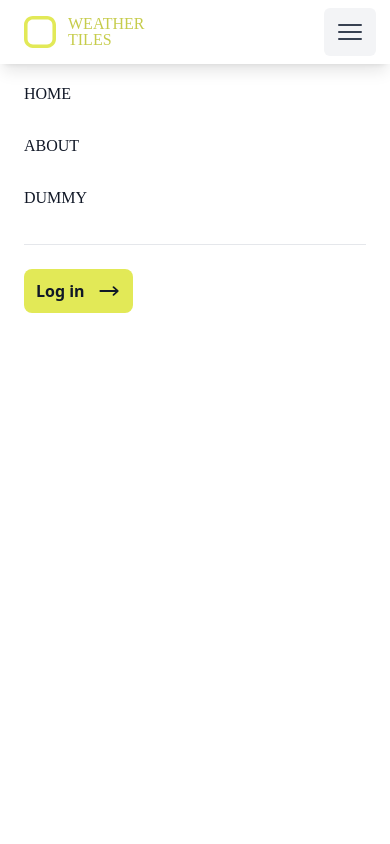
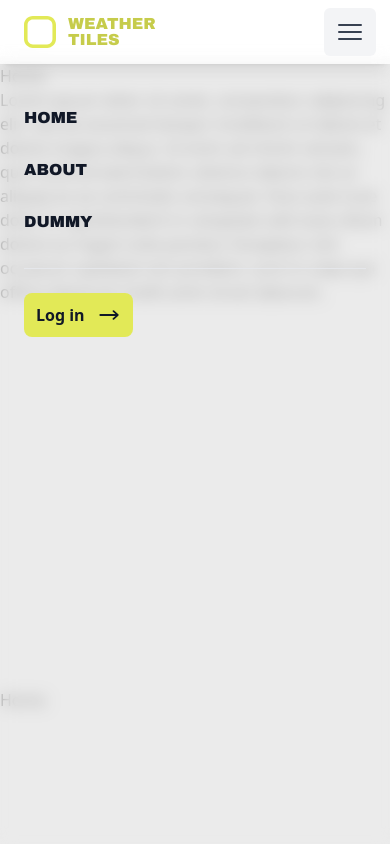
Before and after one commit to bananasmoothii/weather-tiles-demo, a Vue app: page / in a window 390 px wide. Both pictures are taken after a click on the button 350 px from the left and 32 px from the top of the page. Shown: the top 844 px of the page. Built offline with nearby package versions, Linux system fonts and the light colour scheme.

Commit message:
Navbar done AND MOBILE ANIMATIONS

```diff
--- a/src/assets/style.css
+++ b/src/assets/style.css
@@ -4,7 +4,7 @@
 
 @font-face {
     font-family: 'Dhurjati';
-    src: url('fonts/Dhurjati-Regular.ttf') format('truetype');
+    src: url('./fonts/Dhurjati-Regular.ttf') format('truetype');
     font-weight: 400;
     font-display: swap;
 }
--- a/src/components/Header.vue
+++ b/src/components/Header.vue
@@ -36,7 +36,8 @@ export default defineComponent({
         {name: "Home", to: "/"},
         {name: "About", to: "/about"},
         {name: "Dummy", to: "/"},
-      ]
+      ],
+      lastClosedTime: 0,
     }
   },
   components: {
@@ -65,11 +66,28 @@ export default defineComponent({
     PopoverGroup,
     PopoverPanel,
   },
+  methods: {
+    mobileMenuButtonClicked() {
+      if (this.mobileMenuOpen) {
+        this.mobileMenuOpen = false;
+        return;
+      }
+      // we have to do this because teh click will trigger twice:
+      // once for clicking the modal away and once for clicking the button
+      if (Date.now() - this.lastClosedTime > 100) {
+        this.mobileMenuOpen = true;
+      }
+    },
+    modalClosed() {
+      this.mobileMenuOpen = false;
+      this.lastClosedTime = Date.now();
+    }
+  }
 })
 </script>
 
 <template>
-  <header class="bg-white shadow-lg backdrop-blur transition-all sticky top-0 z-20">
+  <header class="shadow-lg bg-white bg-opacity-20 backdrop-blur transition-all sticky top-0 z-20">
     <nav class="mx-auto flex max-w-7xl items-center justify-between px-6 py-4" aria-label="Navbar">
       <div class="flex md:flex-1">
         <RouterLink to="/" class="-m-1.5 p-1.5 flex items-center gap-3 text-primary-darker">
@@ -80,7 +98,7 @@ export default defineComponent({
       <div class="flex md:hidden">
         <button type="button"
                 class="-m-2.5 inline-flex items-center justify-center rounded-md px-2.5 py-2 text-gray-700 bg-gray-100 hover:bg-gray-200"
-                @click="mobileMenuOpen = true">
+                @click="mobileMenuButtonClicked">
           <Bars3Icon class="h-8 w-8" aria-hidden="true"/>
         </button>
       </div>
@@ -94,42 +112,26 @@ export default defineComponent({
         <LogInButton/>
       </div>
     </nav>
-    <TransitionRoot appear :show="mobileMenuOpen"
-                    enter="transition-opacity duration-150"
-                    enter-from="opacity-0"
-                    enter-to="opacity-100"
-                    leave="transition-opacity duration-150"
-                    leave-from="opacity-100"
-                    leave-to="opacity-0">
-      <Dialog as="div" class="md:hidden" @close="mobileMenuOpen = false" :open="mobileMenuOpen">
+    <TransitionRoot :show="mobileMenuOpen">
+      <Dialog as="div" class="md:hidden" @close="modalClosed">
         <TransitionChild
-            enter="transition-opacity duration-150"
+            enter="transition-opacity duration-[500ms]"
             enter-from="opacity-0"
             enter-to="opacity-100"
-            leave="transition-opacity duration-150"
+            leave="transition-opacity duration-[500ms]"
             leave-from="opacity-100"
             leave-to="opacity-0">
-          <div class="fixed inset-0 z-10"/>
+          <div class="fixed inset-0 top-16 z-70 bg-black opacity-20"/>
         </TransitionChild>
         <TransitionChild
-            enter="transition-opacity duration-150"
-            enter-from="opacity-0"
-            enter-to="opacity-100"
-            leave="transition-opacity duration-150"
-            leave-from="opacity-100"
-            leave-to="opacity-0">
-          <DialogPanel
-              class="fixed inset-y-0 right-0 z-10 w-full overflow-y-auto bg-white px-6 py-4 sm:max-w-sm sm:ring-1 sm:ring-gray-900/10">
-            <div class="flex items-center justify-between">
-              <a href="#" class="-m-1.5 p-1.5">
-                <span class="sr-only">Your Company</span>
-                <img class="h-8 w-auto" src="/icon.svg" alt=""/>
-              </a>
-              <button type="button" class="-m-2.5 rounded-md p-2.5 text-gray-700" @click="mobileMenuOpen = false">
-                <span class="sr-only">Close menu</span>
-                <XMarkIcon class="h-6 w-6" aria-hidden="true"/>
-              </button>
-            </div>
+            class="absolute backdrop-blur bg-white bg-opacity-60 top-14 bottom-0 right-0 z-80 w-full overflow-y-auto px-6 py-4 sm:max-w-sm sm:ring-1 sm:ring-gray-900/10"
+            enter="transition ease-in-out duration-[1s] transform"
+            enter-from="translate-x-full"
+            enter-to="translate-x-0"
+            leave="transition ease-in-out duration-[1s] transform"
+            leave-from="translate-x-0"
+            leave-to="translate-x-full">
+          <DialogPanel>
             <div class="mt-6 flow-root">
               <div class="-my-6 divide-y">
                 <div class="-mx-3 space-y-2 py-6">
--- a/src/views/HomeView.vue
+++ b/src/views/HomeView.vue
@@ -9,6 +9,12 @@ export default defineComponent({
 <template>
   <div class="mb-96">
     <h1>Home</h1>
+    <p>
+      Lorem ipsum dolor sit amet, consectetur adipiscing elit, sed do eiusmod tempor incididunt ut labore et dolore
+      magna aliqua. Ut enim ad minim veniam, quis nostrud exercitation ullamco laboris nisi ut aliquip ex ea commodo
+      consequat. Duis aute irure dolor in reprehenderit in voluptate velit esse cillum dolore eu fugiat nulla pariatur.
+      Excepteur sint occaecat cupidatat non proident, sunt in culpa qui officia deserunt mollit anim id est laborum.
+    </p>
   </div>
   <div class="mb-96">
     <h1>Home</h1>
--- a/tailwind.config.js
+++ b/tailwind.config.js
@@ -16,7 +16,7 @@ module.exports = {
         "highlight": "#DF3817",
       },
       fontFamily: {
-        header: ["Dhurjati", "Dhurjati-fallback"],
+        header: "Arial Black",
       }
     },
   },
```
Also changed, not shown: src/assets/fonts/Dhurjati-Regular.ttf.
